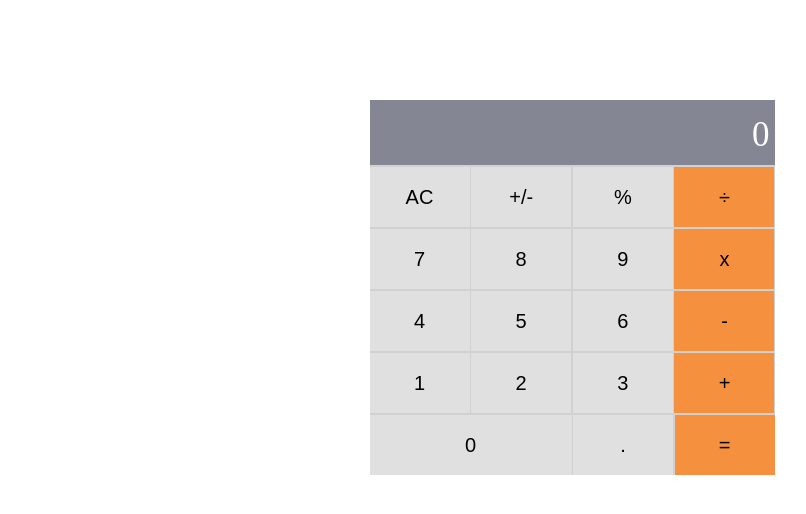
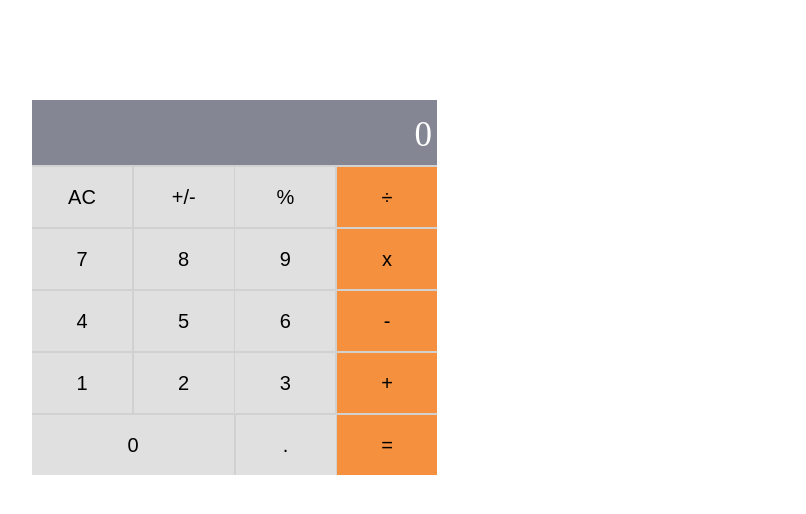
Before and after one commit to FilbertKimasa/math-magicians, a React (Create React App) app: page / in a window 1280 px wide. Shown: the top 514 px of the page, without its empty margins (68-874 px from the left). Built offline with nearby package versions, Linux system fonts and the light colour scheme.

Commit message:
Adjust the styles for the app

```diff
--- a/src/App.css
+++ b/src/App.css
@@ -1,5 +1,7 @@
 .calculator-section {
   display: flex;
-  justify-content: center;
-  margin-top: 100px;
+  flex-direction: column;
+  text-align: center;
+  gap: 30px;
+  padding: 100px;
 }
```
